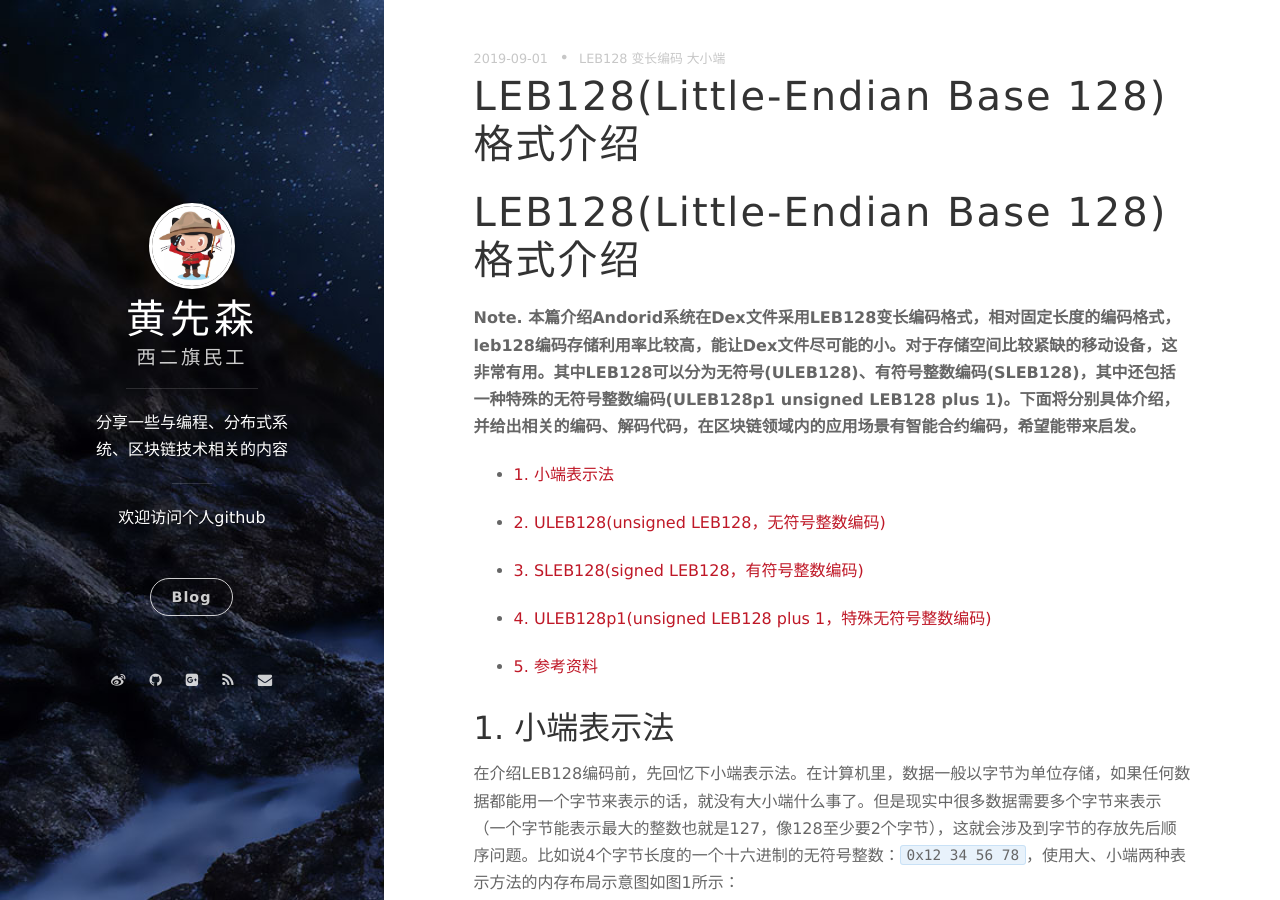
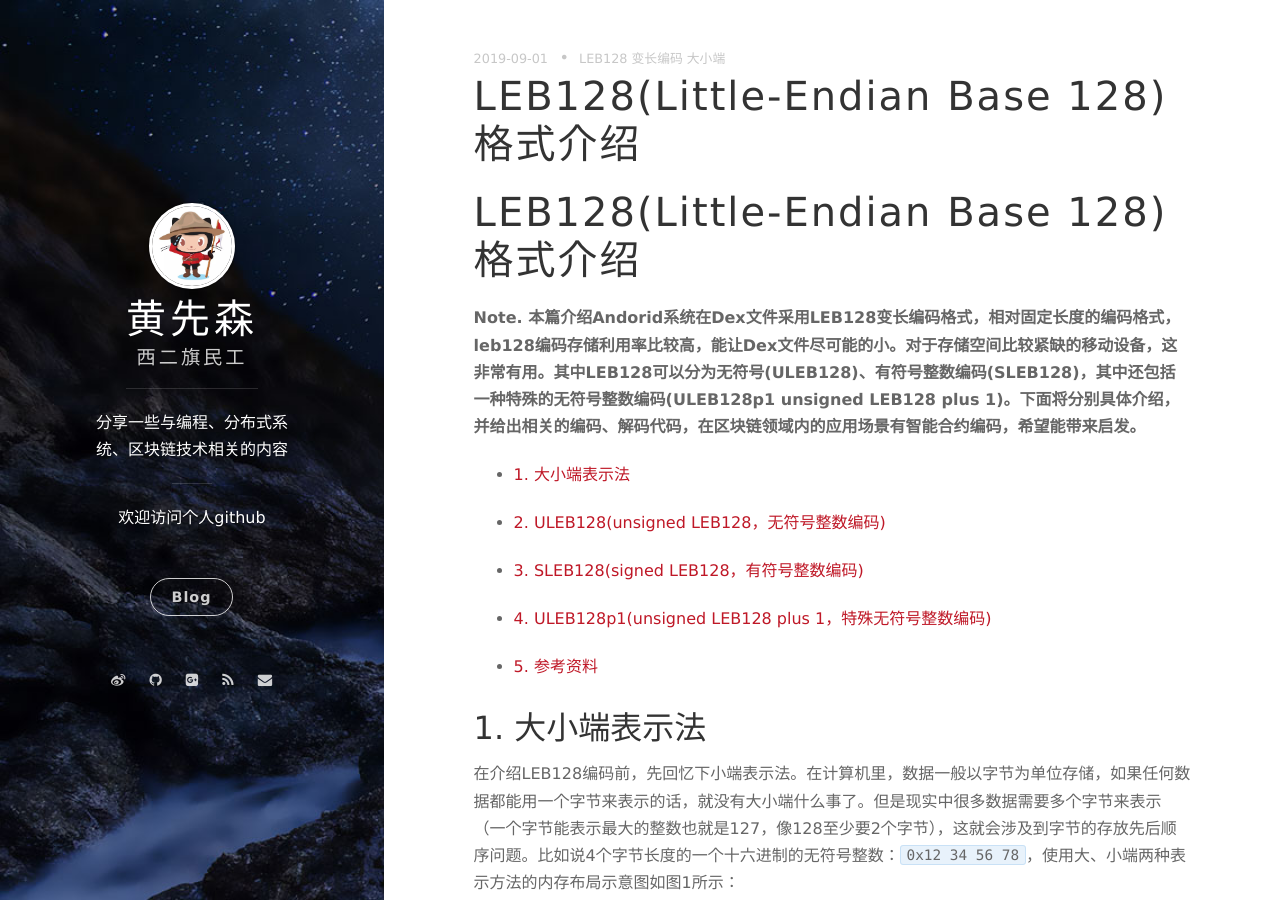
Before and after one commit to berryjam/berryjam.github.io, a Jekyll site: the page built from _posts/2019-09-01-LEB128(Little-Endian Base 128)格式介绍.md, in a window 1280 px wide and 900 px high. Built offline with Jekyll 4.4.1, drawn with Linux system fonts in a browser that asks for light colours; nearby versions of some CDN libraries; comment, search, counter and statistics services are not loaded.

Commit message:
Update 2019-09-01-LEB128(Little-Endian Base 128)格式介绍.md

````diff
--- a/_posts/2019-09-01-LEB128(Little-Endian Base 128)格式介绍.md
+++ b/_posts/2019-09-01-LEB128(Little-Endian Base 128)格式介绍.md
@@ -10,7 +10,7 @@ tags: LEB128 变长编码 大小端
 
 **Note. 本篇介绍Andorid系统在Dex文件采用LEB128变长编码格式，相对固定长度的编码格式，leb128编码存储利用率比较高，能让Dex文件尽可能的小。对于存储空间比较紧缺的移动设备，这非常有用。其中LEB128可以分为无符号(ULEB128)、有符号整数编码(SLEB128)，其中还包括一种特殊的无符号整数编码(ULEB128p1 unsigned LEB128 plus 1)。下面将分别具体介绍，并给出相关的编码、解码代码，在区块链领域内的应用场景有智能合约编码，希望能带来启发。**
 
-- [1. 小端表示法](https://github.com/berryjam/berryjam.github.io/blob/master/_posts/2019-09-01-LEB128(Little-Endian%20Base%20128)%E6%A0%BC%E5%BC%8F%E4%BB%8B%E7%BB%8D.md#1-%E5%B0%8F%E7%AB%AF%E8%A1%A8%E7%A4%BA%E6%B3%95)
+- [1. 大小端表示法]()
 
 - [2. ULEB128(unsigned LEB128，无符号整数编码)](https://github.com/berryjam/berryjam.github.io/blob/master/_posts/2019-09-01-LEB128(Little-Endian%20Base%20128)%E6%A0%BC%E5%BC%8F%E4%BB%8B%E7%BB%8D.md#2-uleb128unsigned-leb128%E6%97%A0%E7%AC%A6%E5%8F%B7%E6%95%B4%E6%95%B0%E7%BC%96%E7%A0%81)
 
@@ -24,7 +24,7 @@ tags: LEB128 变长编码 大小端
 
 
 
-## 1. 小端表示法
+## 1. 大小端表示法
 
 在介绍LEB128编码前，先回忆下小端表示法。在计算机里，数据一般以字节为单位存储，如果任何数据都能用一个字节来表示的话，就没有大小端什么事了。但是现实中很多数据需要多个字节来表示（一个字节能表示最大的整数也就是127，像128至少要2个字节），这就会涉及到字节的存放先后顺序问题。比如说4个字节长度的一个十六进制的无符号整数：```0x12 34 56 78```，使用大、小端两种表示方法的内存布局示意图如图1所示：
 
````
